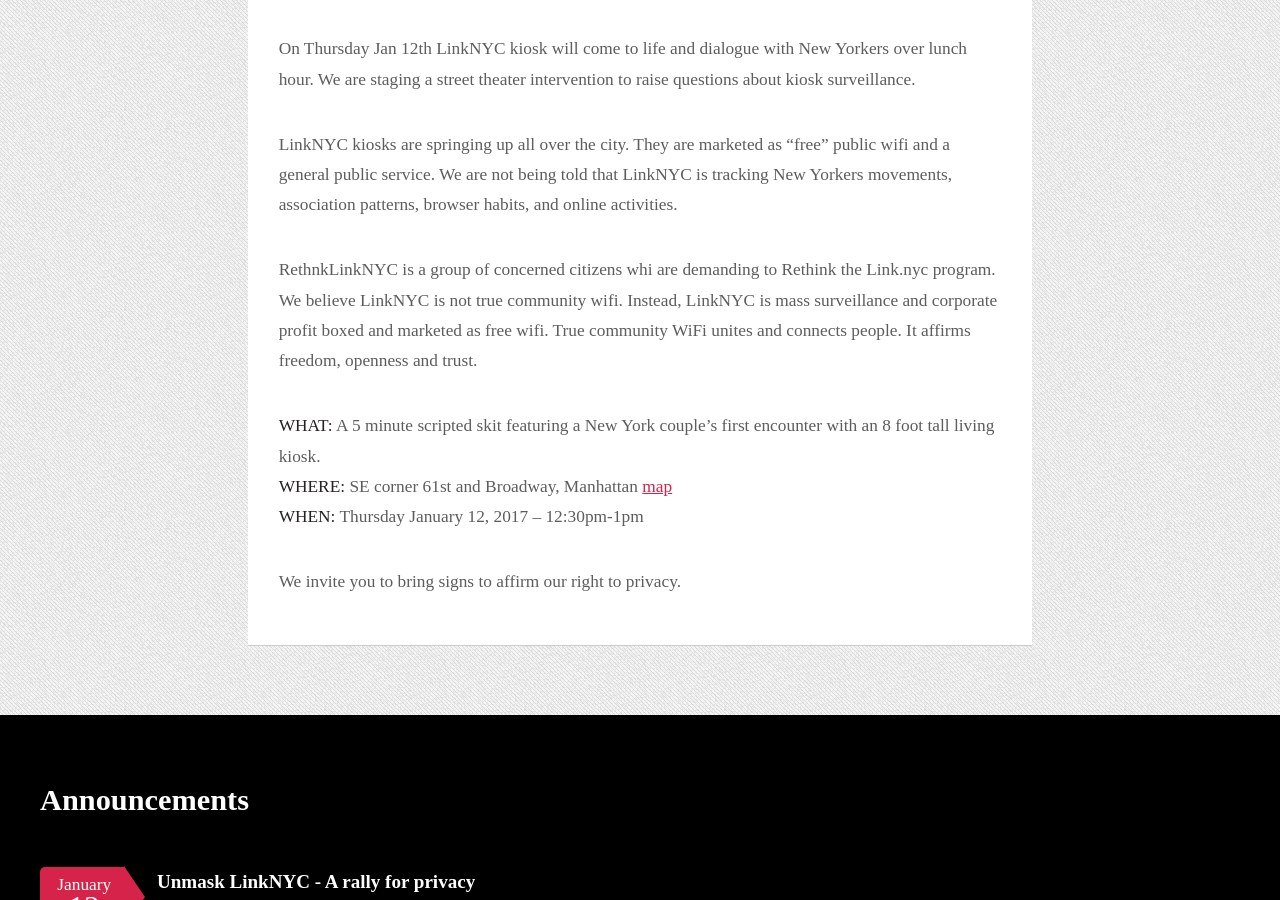
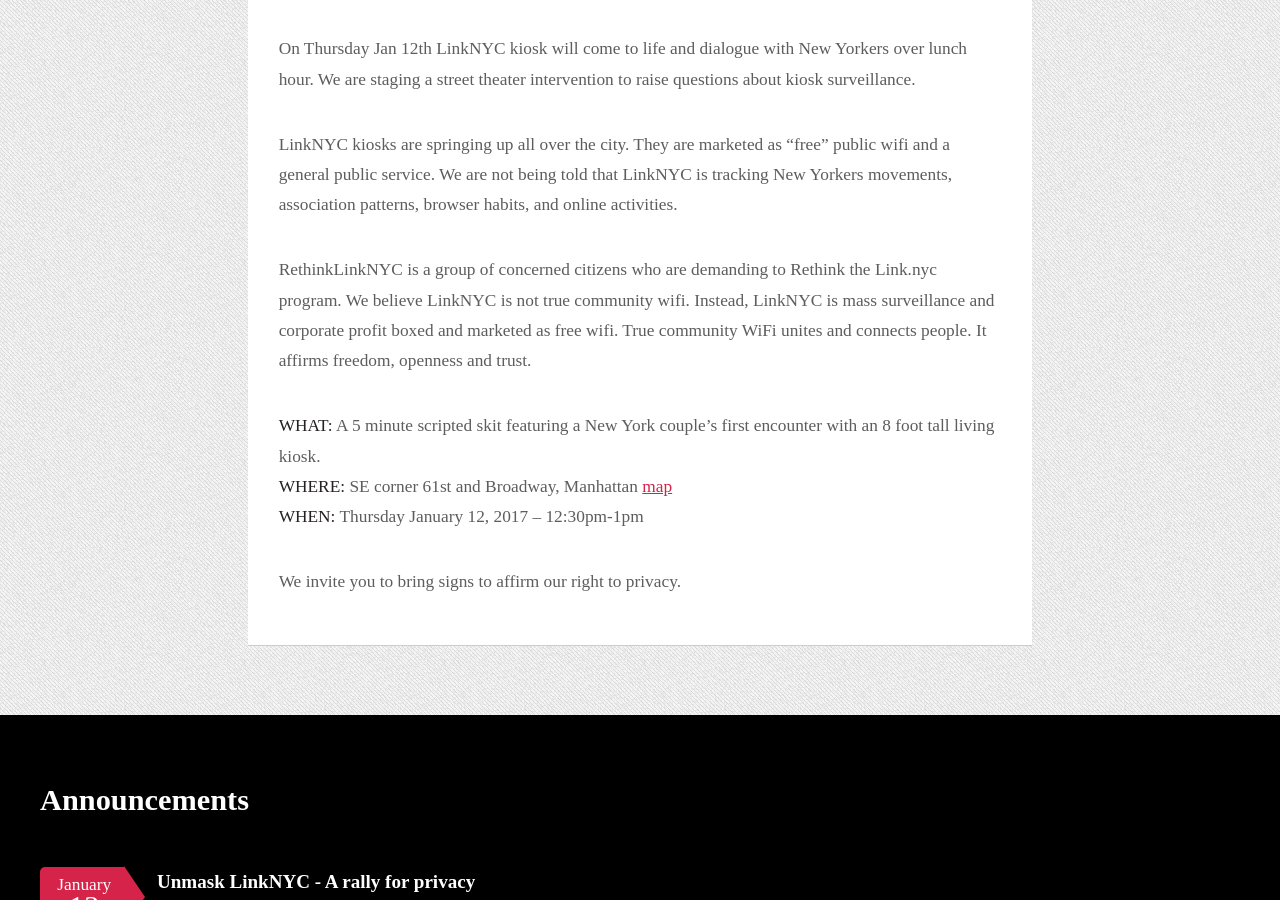
Before and after one commit to rethinklinknyc/rethinklinknyc.github.io, a Jekyll site: the page built from _posts/2017-01-12-rally-for-privacy.md, in a window 1280 px wide and 900 px high, scrolled down 1924 px. Built offline with Jekyll 4.4.1, drawn with Linux system fonts in a browser that asks for light colours; some web fonts are replaced.

Commit message:
Update 2017-01-12-rally-for-privacy.md

```diff
--- a/_posts/2017-01-12-rally-for-privacy.md
+++ b/_posts/2017-01-12-rally-for-privacy.md
@@ -10,7 +10,7 @@
 
 LinkNYC kiosks are springing up all over the city. They are marketed as “free” public wifi and a general public service. We are not being told that LinkNYC is tracking New Yorkers movements, association patterns, browser habits, and online activities.
 
-RethnkLinkNYC is a group of concerned citizens whi are demanding to Rethink the Link.nyc program. We believe LinkNYC is not true community wifi. Instead, LinkNYC is mass surveillance and corporate profit boxed and marketed as free wifi. True community WiFi unites and connects people. It affirms freedom, openness and trust.
+RethinkLinkNYC is a group of concerned citizens who are demanding to Rethink the Link.nyc program. We believe LinkNYC is not true community wifi. Instead, LinkNYC is mass surveillance and corporate profit boxed and marketed as free wifi. True community WiFi unites and connects people. It affirms freedom, openness and trust.
 
 **WHAT:**     A 5 minute scripted skit featuring a New York couple’s first encounter with an 8 foot tall living kiosk.<br>
 **WHERE:**    SE corner 61st and Broadway, Manhattan [map](http://www.openstreetmap.org/node/3269834178#map=19/40.76953/-73.98190)<br>
```
